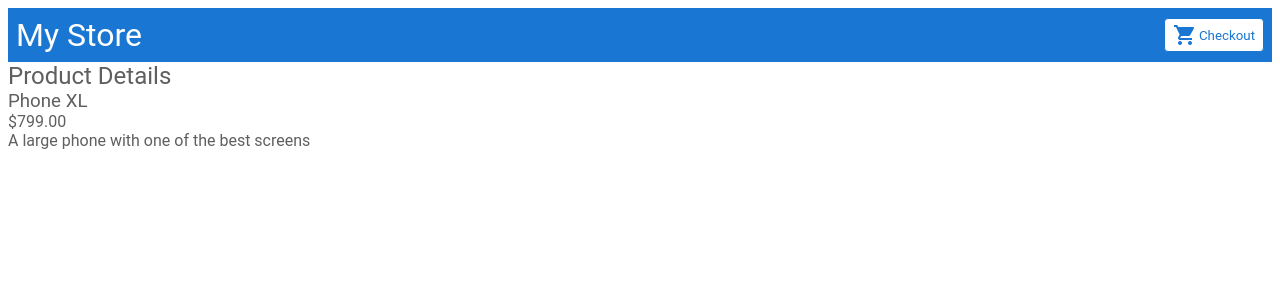
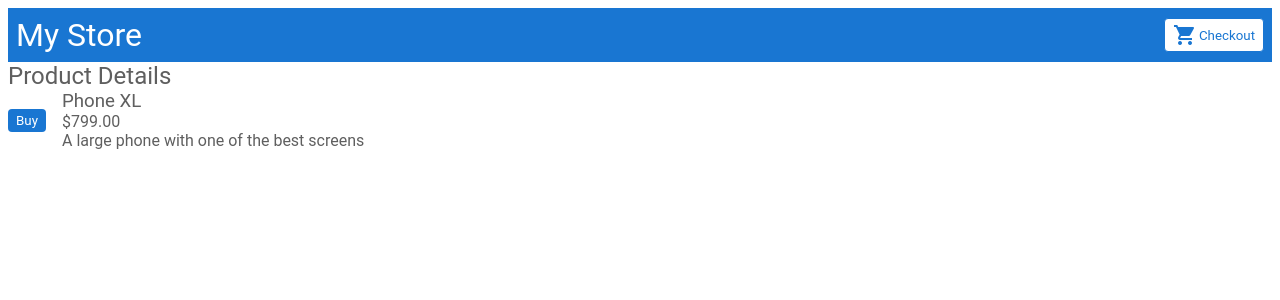
Before and after one commit to israelfcarvalho/my-angular-app, an Angular app: page /products/1 in a window 1280 px wide. Shown: the top 300 px of the page. Built offline with nearby package versions, Linux system fonts and the light colour scheme.

Commit message:
Create cart service
Add cart service to product-detais and to-bar components
add cart entity

```diff
--- /dev/null
+++ b/src/app/cart.service.ts
@@ -0,0 +1,55 @@
+import { Injectable } from '@angular/core';
+import { CartItems } from './entities/cart';
+import { Product } from './entities/product';
+
+@Injectable({
+  providedIn: 'root'
+})
+
+export class CartService {
+  items: CartItems = {}
+
+  constructor() { }
+
+  private hasProduct(productId: number){
+    return !!this.items[productId]
+  }
+
+  clearItems(){
+    this.items = {}
+
+    return this.items
+  }
+
+  addItem(product: Product, quantity = 1){
+    if(this.hasProduct(product.id)){
+      this.items[product.id].quantity += quantity
+      return true
+    }
+
+    this.items[product.id] = {
+      product,
+      quantity
+    }
+
+    return true
+  }
+
+  removeItem(productId: number){
+    if(!this.hasProduct(productId)){
+      return
+    }
+
+    const {[productId]: removed, ...remaining} = this.items
+    this.items = remaining
+
+    return removed
+  }
+}
+
+//TODO: Add items counter
+/*
+  TODO: create an array of items as new items are added
+  1. map index of the Array in the items object for quantity updates, item removal
+  2. only update items array on removal of item (quantity is 0), and adding of new items
+*/
--- /dev/null
+++ b/src/app/entities/cart/index.ts
@@ -0,0 +1,10 @@
+import {Product} from 'src/app/entities/product'
+
+export interface CartItem {
+    product: Product
+    quantity: number
+}
+
+export interface CartItems {
+    [key: string | number]: CartItem
+}
--- a/src/app/product-details/product-details.component.html
+++ b/src/app/product-details/product-details.component.html
@@ -1,7 +1,11 @@
 <h2>Product Details</h2>
 
-<div *ngIf="product">
-    <h3>{{product.name}}</h3>
-    <h4>{{product.price | currency}}</h4>
-    <p>{{product.description}}</p>
+<div [className]="'content'" *ngIf="product">
+    <app-button [text]="buyText" (onClick)="addToCart(product)"></app-button>
+
+    <div [className]="'content_info'">
+        <h3>{{product.name}}</h3>
+        <h4>{{product.price | currency}}</h4>
+        <p>{{product.description}}</p>
+    </div>
 </div>
--- a/src/app/product-details/product-details.component.scss
+++ b/src/app/product-details/product-details.component.scss
@@ -1,3 +1,14 @@
+@import '/src/app/utils/scss/variables.scss';
+
 :host {
     display: block;
+
+    .content {
+        display: flex;
+        align-items: center;
+
+        &_info {
+            margin-left: $spacing-medium;
+        }
+    }
 }
--- a/src/app/product-details/product-details.component.ts
+++ b/src/app/product-details/product-details.component.ts
@@ -1,5 +1,6 @@
 import { Component } from '@angular/core';
 import {ActivatedRoute} from '@angular/router'
+import { CartService } from '../cart.service';
 import { Product, products } from '../entities/product';
 
 @Component({
@@ -8,15 +9,24 @@ import { Product, products } from '../entities/product';
   styleUrls: ['./product-details.component.scss']
 })
 export class ProductDetailsComponent {
+  buyText = 'Buy'
   product?: Product
 
-  constructor(private activated: ActivatedRoute){}
+  constructor(
+    private activatedRouteService: ActivatedRoute,
+    private cartService: CartService
+  ){}
 
   ngOnInit(){
-    const params = this.activated.snapshot.paramMap
+    const params = this.activatedRouteService.snapshot.paramMap
     const productId = Number(params.get('productId'))
 
     this.product = products.find(product => product.id === productId)
+  }
+
+  addToCart(product: Product){
+    this.cartService.addItem(product)
+    window.alert(`${product.name} has been added to the cart!`)
   }
 }
 
--- a/src/app/top-bar/top-bar.component.ts
+++ b/src/app/top-bar/top-bar.component.ts
@@ -1,4 +1,5 @@
 import { Component } from '@angular/core';
+import { CartService } from '../cart.service';
 
 @Component({
   selector: 'app-top-bar',
@@ -8,7 +9,11 @@ import { Component } from '@angular/core';
 export class TopBarComponent {
   buttonText = 'Checkout'
 
+  constructor(private cartService: CartService){}
+
   handleClickCart(){
-    alert('go to checkout ' + this.buttonText)
+    const itemsCount = Object.keys(this.cartService.items).length
+
+    window.alert(`You have ${itemsCount} items in the cart!`)
   }
 }
```
Also changed, not shown: 1 other file (tests, documents, lock files or other folders).
